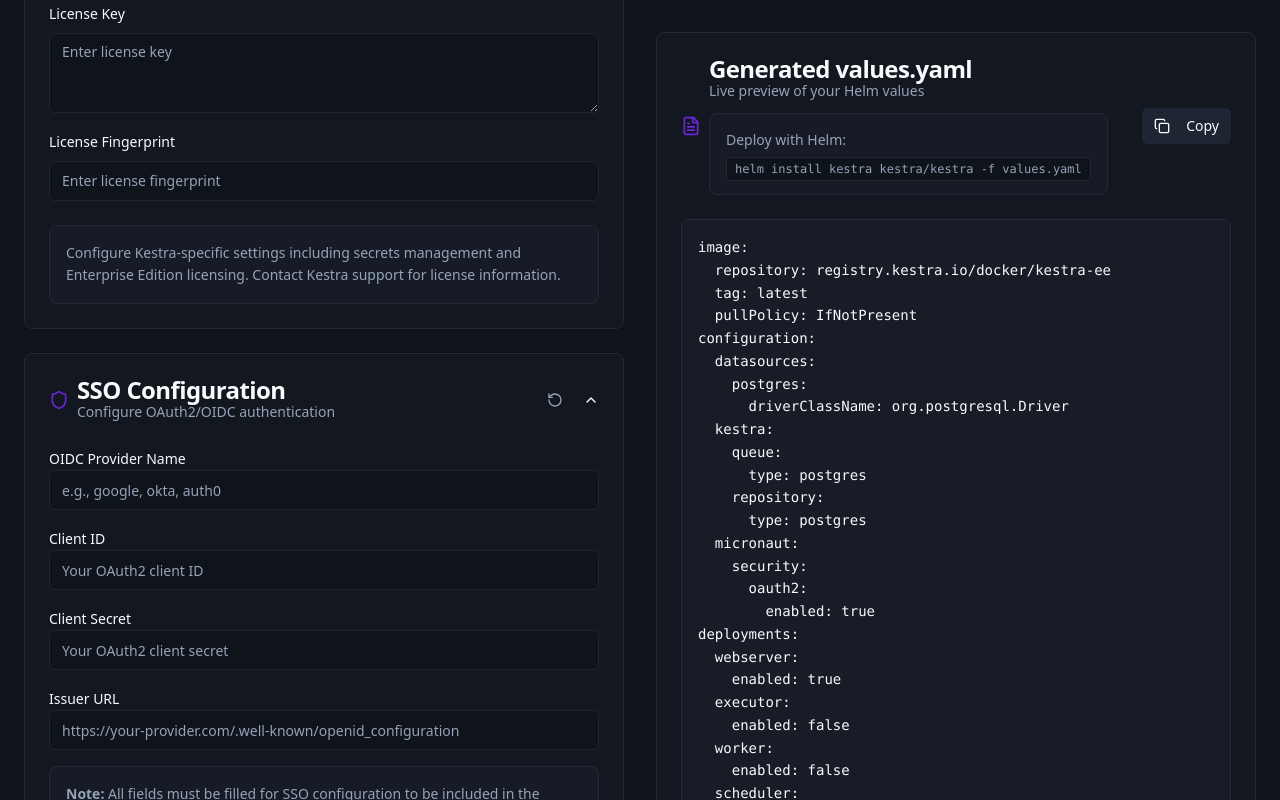
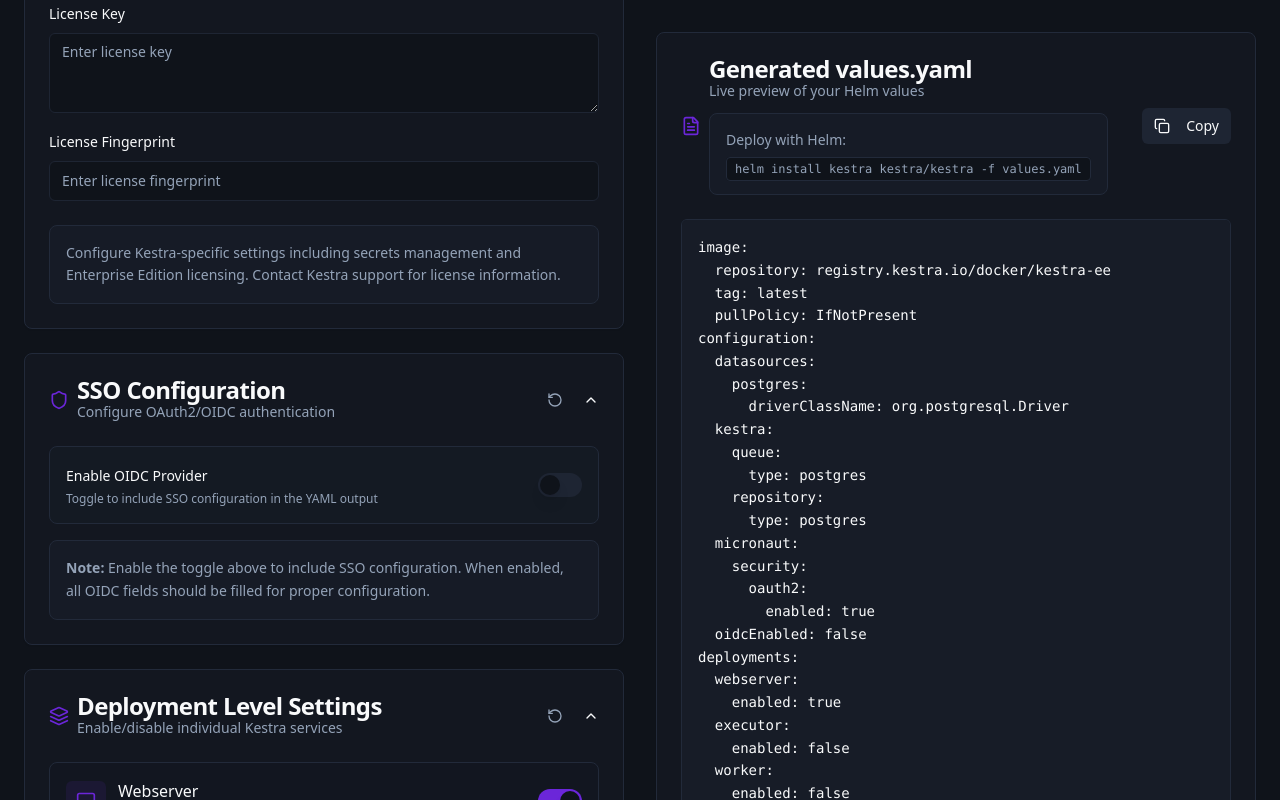
Before and after one commit to paulgrainger85/helm-whisperer, a React (Vite) app: page / in a window 1280 px wide. Both pictures are taken after a click on the button 555 px from the left and 2064 px from the top of the page. Shown: the part 1664-2464 px from the top of the page. Built offline with nearby package versions, Linux system fonts and the light colour scheme.

Commit message:
Add OIDC toggle switch
Add a toggle switch to the OIDC section to enable or disable the micronaut configuration block. The micronaut block will only be added to the YAML when the toggle is enabled.

```diff
--- a/src/components/SSOConfig.tsx
+++ b/src/components/SSOConfig.tsx
@@ -2,6 +2,7 @@ import { Card, CardContent, CardDescription, CardHeader, CardTitle } from "@/com
 import { Label } from "@/components/ui/label";
 import { Input } from "@/components/ui/input";
 import { Button } from "@/components/ui/button";
+import { Switch } from "@/components/ui/switch";
 import { Collapsible, CollapsibleContent, CollapsibleTrigger } from "@/components/ui/collapsible";
 import { ChevronDown, Shield, RotateCcw } from "lucide-react";
 import { useState } from "react";
@@ -43,7 +44,20 @@ export const SSOConfig = ({ values, onUpdate, onReset }: SSOConfigProps) => {
 
         <CollapsibleContent>
           <CardContent className="space-y-4">
-            <div className="space-y-4">
+            <div className="flex items-center justify-between p-4 bg-muted/30 rounded-lg border">
+              <div className="space-y-1">
+                <Label htmlFor="oidc-enable" className="text-sm font-medium">Enable OIDC Provider</Label>
+                <p className="text-xs text-muted-foreground">Toggle to include SSO configuration in the YAML output</p>
+              </div>
+              <Switch
+                id="oidc-enable"
+                checked={values.configuration?.oidcEnabled || false}
+                onCheckedChange={(checked) => onUpdate("configuration.oidcEnabled", checked)}
+              />
+            </div>
+
+            {values.configuration?.oidcEnabled && (
+              <div className="space-y-4">
               <div>
                 <Label htmlFor="oidc-provider">OIDC Provider Name</Label>
                 <Input
@@ -84,12 +98,13 @@ export const SSOConfig = ({ values, onUpdate, onReset }: SSOConfigProps) => {
                   onChange={(e) => onUpdate("configuration.micronaut.security.oauth2.clients.issuer", e.target.value)}
                 />
               </div>
-            </div>
+              </div>
+            )}
 
             <div className="bg-muted/50 p-4 rounded-lg border border-border mt-6">
               <p className="text-sm text-muted-foreground leading-relaxed">
-                <strong>Note:</strong> All fields must be filled for SSO configuration to be included in the generated YAML.
-                Leave empty to omit the entire SSO configuration block.
+                <strong>Note:</strong> Enable the toggle above to include SSO configuration.
+                When enabled, all OIDC fields should be filled for proper configuration.
               </p>
             </div>
           </CardContent>
--- a/src/lib/yaml-generator.ts
+++ b/src/lib/yaml-generator.ts
@@ -5,7 +5,7 @@ export const generateYaml = (values: any): string => {
     yamlLines.push('  '.repeat(indent) + line);
   };
 
-  const processObject = (obj: any, indent = 0) => {
+  const processObject = (obj: any, indent = 0, parentObj: any = null) => {
     Object.entries(obj).forEach(([key, value]) => {
       if (value === null || value === undefined) {
         return;
@@ -84,8 +84,10 @@ export const generateYaml = (values: any): string => {
         return;
       }
 
-      // Special handling for micronaut oauth2 - only include if configured
+      // Special handling for micronaut oauth2 - only include if OIDC is enabled
       if (key === 'micronaut' && typeof value === 'object' && (value as any).security?.oauth2?.clients) {
+        // Check if OIDC is enabled in the parent configuration
+        if (parentObj && parentObj.oidcEnabled) {
           const clientsValue = (value as any).security.oauth2.clients;
           if (clientsValue.providerName && clientsValue.providerName.trim() &&
               clientsValue.clientId && clientsValue.clientId.trim() &&
@@ -101,6 +103,7 @@ export const generateYaml = (values: any): string => {
             addLine(`client-secret: ${formatValue(clientsValue.clientSecret)}`, indent + 5);
             addLine(`openid:`, indent + 5);
             addLine(`issuer: ${formatValue(clientsValue.issuer)}`, indent + 6);
+          }
         }
         return;
       }
@@ -121,7 +124,7 @@ export const generateYaml = (values: any): string => {
 
       if (typeof value === 'object' && !Array.isArray(value)) {
         addLine(`${displayKey}:`, indent);
-        processObject(value, indent + 1);
+        processObject(value, indent + 1, obj);
       } else if (Array.isArray(value)) {
         if (value.length === 0) {
           addLine(`${displayKey}: []`, indent);
@@ -164,7 +167,7 @@ export const generateYaml = (values: any): string => {
 
   // Filter out empty values and generate YAML
   const filteredValues = filterEmptyValues(values);
-  processObject(filteredValues);
+  processObject(filteredValues, 0, filteredValues);
 
   return yamlLines.join('\n');
 };
--- a/src/pages/Index.tsx
+++ b/src/pages/Index.tsx
@@ -79,6 +79,7 @@ interface KestraHelmValues {
           };
         };
       };
+      oidcEnabled?: boolean;
   };
   deployments: {
     webserver: {
@@ -174,7 +175,8 @@ const Index = () => {
             }
           }
         }
-      }
+      },
+      oidcEnabled: false
     },
     deployments: {
       webserver: {
```
Lines whose indentation alone changed are shown as unchanged.
